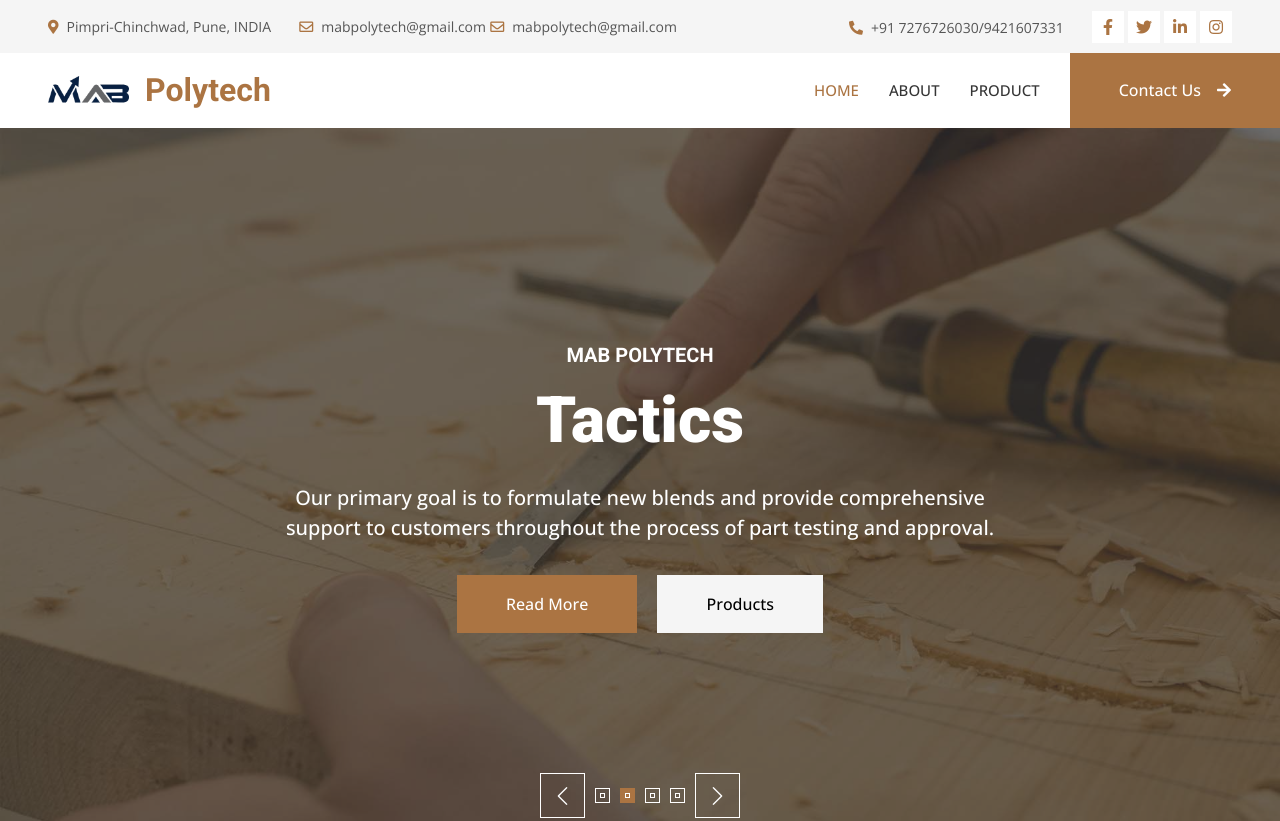
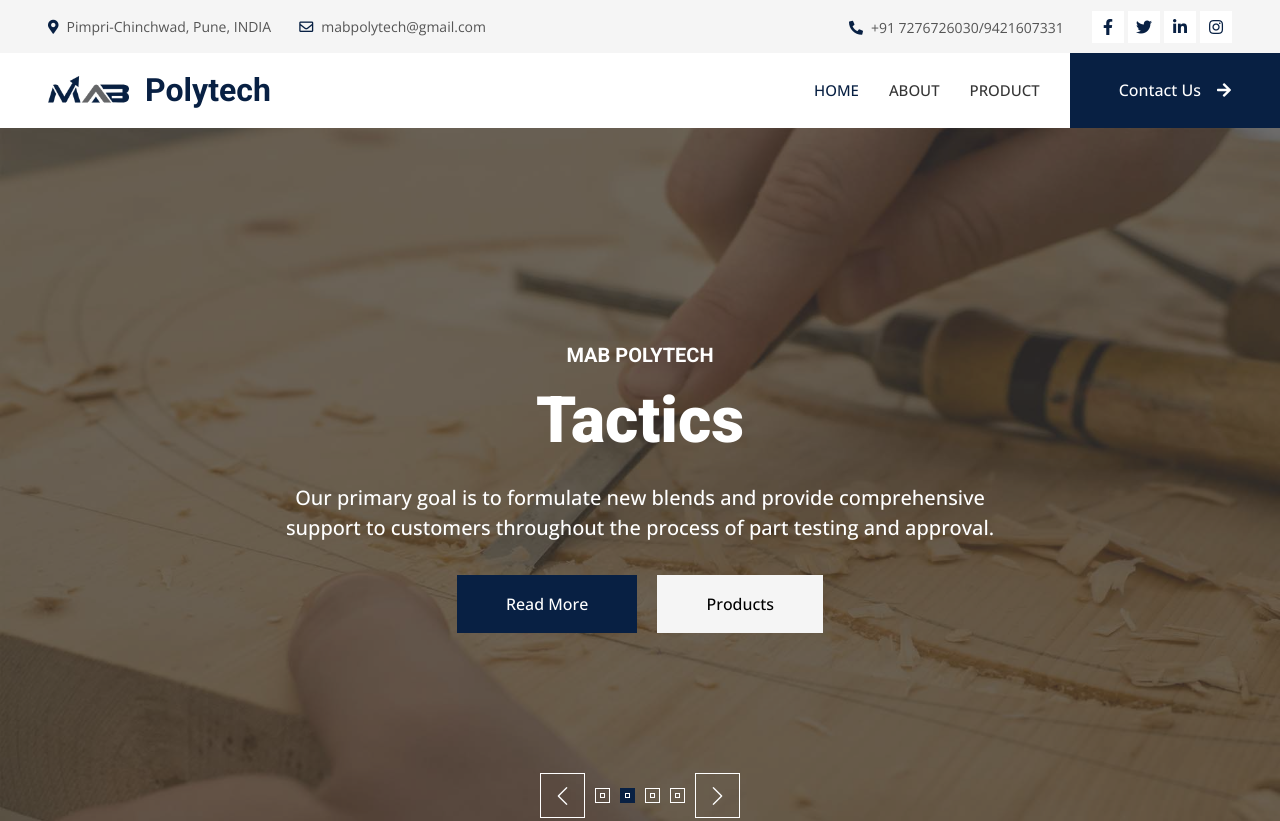
Before and after one commit to iampritesh07/MABPolytech, a plain HTML site: page index.html in a window 1280 px wide. Shown: the top 821 px of the page. Drawn offline with nearby package versions, Linux system fonts and the light colour scheme; animation ran at ten frames a second.

Commit message:
changed website color

```diff
--- a/css/style.css
+++ b/css/style.css
@@ -1,6 +1,6 @@
 /********** Template CSS **********/
 :root {
-    --primary: #AB7442;
+    --primary: #082043;
     --light: #F5F5F5;
     --dark: #353535;
 }
--- a/index.html
+++ b/index.html
@@ -49,10 +49,6 @@
                 <div class="h-100 d-inline-flex align-items-center py-3 me-4">
                     <small class="fa fa-map-marker-alt text-primary me-2"></small>
                     <small>Pimpri-Chinchwad, Pune, INDIA</small>
-                </div>
-                <div class="h-100 d-inline-flex align-items-center py-3">
-                    <small class="far fa-envelope text-primary me-2"></small>
-                    <small>mabpolytech@gmail.com</small>
                 </div>
                 <div class="h-100 d-inline-flex align-items-center py-3">
                     <small class="far fa-envelope text-primary me-2"></small>
--- a/scss/bootstrap.scss
+++ b/scss/bootstrap.scss
@@ -1,6 +1,6 @@
 /******* Customized Bootstrap ********/
 
-$primary: #AB7442;
+$primary: #082043;
 $light: #F5F5F5;
 $dark: #353535;
 
```
Also changed, not shown: css/bootstrap.min.css.
